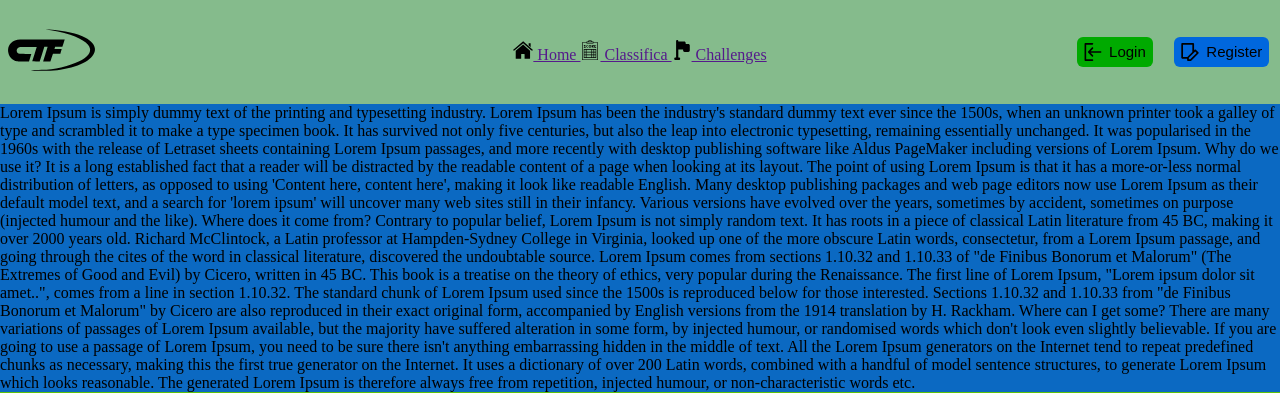
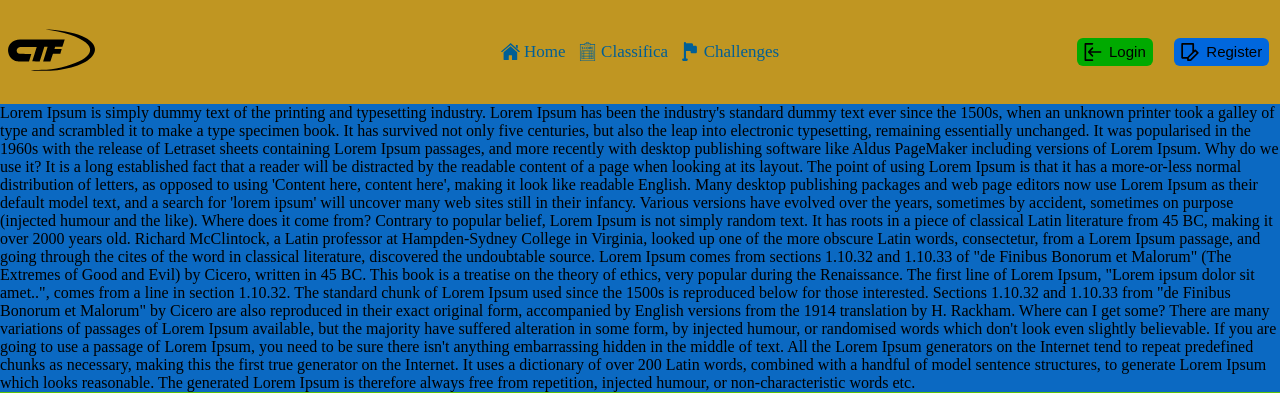
Before and after one commit to FeeeDz/H4ckUs4t1_CTF, a PHP site: page / in a window 1280 px wide. Shown: the top 393 px of the page. Run offline with PHP 8.4, Linux system fonts and the light colour scheme.

Commit message:
navbar responsive

```diff
--- a/css/style.css
+++ b/css/style.css
@@ -4,7 +4,7 @@
   opacity: 0;
 }
 
-.preload * {
+.disable-animation * {
   transition: none !important;
 }
 
@@ -13,15 +13,11 @@ body {
 }
 
 #navbar {
-  background-color: rgb(133, 187, 140);
+  background-color: rgb(192, 150, 34);
   display: flex;
   align-items: center;
   justify-content: center;
   flex-wrap: wrap;
-}
-#navbar a {
-  width: 0px;
-  display: inline;
 }
 #navbar #navbar-logo {
   text-align: left;
@@ -48,6 +44,46 @@ body {
   transition: max-height 0.5s, opacity 0.5s;
   max-height: 75px;
 }
+#navbar #navbar-nav > *:not(:last-child) {
+  margin-right: 8px;
+}
+#navbar #navbar-nav a {
+  font-size: 17px;
+  text-decoration: none;
+  color: rgb(0, 95, 150);
+  width: 0px;
+  white-space: nowrap;
+}
+#navbar #navbar-nav a:hover {
+  filter: brightness(125%);
+}
+#navbar #navbar-nav .navbar-nav-icon {
+  display: inline-block;
+  background: rgb(0, 95, 150);
+  -webkit-mask-size: cover;
+          mask-size: cover;
+  vertical-align: sub;
+  width: 19px;
+  height: 19px;
+}
+#navbar #navbar-nav .navbar-nav-icon:hover {
+  filter: brightness(115%);
+}
+#navbar #navbar-nav .navbar-nav-icon:active {
+  filter: brightness(85%);
+}
+#navbar #navbar-nav #navbar-nav-home {
+  -webkit-mask: url(../img/home.svg) no-repeat;
+          mask: url(../img/home.svg) no-repeat;
+}
+#navbar #navbar-nav #navbar-nav-scoreboard {
+  -webkit-mask: url(../img/scoreboard.svg) no-repeat;
+          mask: url(../img/scoreboard.svg) no-repeat;
+}
+#navbar #navbar-nav #navbar-nav-flag {
+  -webkit-mask: url(../img/flag.svg) no-repeat;
+          mask: url(../img/flag.svg) no-repeat;
+}
 #navbar #navbar-login-menu {
   transition: max-height 0.5s, opacity 0.5s;
   display: flex;
@@ -61,7 +97,7 @@ body {
   background-clip: padding-box;
   border: 0.133em solid transparent;
   border-radius: 7px;
-  padding: 0.4em 0.46em 0.46em 2.13em;
+  padding: 0.34em 0.46em 0.4em 2.13em;
   background-position: 0.46em 50%;
   background-repeat: no-repeat;
   background-size: 1.2em;
@@ -69,7 +105,7 @@ body {
 }
 #navbar #navbar-login-menu button:hover {
   cursor: pointer;
-  filter: brightness(110%);
+  filter: brightness(115%);
 }
 #navbar #navbar-login-menu button:active {
   border: 0.133em solid rgb(112, 111, 111);
--- a/css/style.scss
+++ b/css/style.scss
@@ -8,7 +8,7 @@ $login-button-padding: 8px;
     opacity: 0;
 }
 
-.preload *{
+.disable-animation *{
     transition: none !important;
 }
 
@@ -18,17 +18,12 @@ body {
 }
 
 #navbar {
-    background-color: rgb(133, 187, 140);
+    background-color: rgb(192, 150, 34);
 
     display: flex;
     align-items: center;
     justify-content: center;
     flex-wrap: wrap;
-
-    a{
-        width: 0px;
-        display: inline;
-    }
 
     #navbar-logo {
         text-align: left;
@@ -55,12 +50,61 @@ body {
         }
 
         #navbar-menu-button:active {
+
         }
     }
 
     #navbar-nav {
+        $color: rgb(0, 95, 150);
+        $size: 17px;
+
         transition: max-height .5s, opacity .5s;
         max-height: 75px;
+
+        > *:not(:last-child) {
+            margin-right: 8px;
+        }
+
+        a{
+            font-size: $size;
+            text-decoration: none;
+            color: $color;
+            width: 0px;
+            white-space:nowrap;
+        }
+
+        a:hover {
+            filter: brightness(125%);
+        }
+
+        .navbar-nav-icon {
+            display: inline-block;
+            background: $color;
+            mask-size: cover;
+            vertical-align: sub;
+            width: $size+2;
+            height: $size+2;
+        }
+
+        .navbar-nav-icon:hover {
+            filter: brightness(115%);
+        }
+
+        .navbar-nav-icon:active {
+            filter: brightness(85%);
+        }
+
+        #navbar-nav-home {
+            mask: url(../img/home.svg) no-repeat;
+        }
+
+        #navbar-nav-scoreboard {
+            mask: url(../img/scoreboard.svg) no-repeat;
+        }
+
+        #navbar-nav-flag {
+            mask: url(../img/flag.svg) no-repeat;
+        }
     }
 
     #navbar-login-menu {
@@ -71,14 +115,13 @@ body {
 
         max-height: 60px;
 
-
         button{
             font-size: 15px;
             font-weight: 500;
             background-clip: padding-box;
             border: 0.133em solid transparent;
             border-radius: 7px;
-            padding: 0.4em 0.46em 0.46em 0.93em + 1.2em;
+            padding: 0.34em 0.46em 0.4em 0.93em + 1.2em;
             background-position: 0.46em 50%;
             background-repeat: no-repeat;
             background-size: 1.2em;
@@ -87,7 +130,7 @@ body {
 
         button:hover{
             cursor: pointer;
-            filter: brightness(110%);
+            filter: brightness(115%);
         }
 
         button:active {
--- a/index.php
+++ b/index.php
@@ -14,7 +14,7 @@ session_start();
     <link rel="stylesheet" href="https://fonts.googleapis.com/css?family=Source+Sans+Pro">
     <link rel="stylesheet" href="css/style.css">
 </head>
-<body class="preload">
+<body>
     <nav id="navbar">
         <div id="navbar-logo">
             <img src = "img/logo.svg" alt="My Happy SVG" style="height: 100px;">
@@ -24,16 +24,16 @@ session_start();
         </div>
         <div id="navbar-nav">
             <a href="">
-                <img src="img/home.svg" width="20">
-                Home
+                <span id="navbar-nav-home" class="navbar-nav-icon"></span>
+                <span>Home</span>
             </a>
             <a href="">
-                <img src="img/scoreboard.svg" width="20">
-                Classifica
+                <span id="navbar-nav-scoreboard" class="navbar-nav-icon"></span>
+                <span>Classifica</span>
             </a>
             <a href="">
-                <img src="img/flag.svg" width="20">
-                Challenges
+                <span id="navbar-nav-flag" class="navbar-nav-icon"></span>
+                <span>Challenges</span>
             </a>
         </div>
         <div id="navbar-login-menu">
--- a/js/script.js
+++ b/js/script.js
@@ -1,3 +1,7 @@
+function flush_css(element) {
+    element.offsetHeight;
+}
+
 function navbar_menu_button(change_state = true) {
     if(change_state)
         navbar_menu_button.state = !navbar_menu_button.state;
@@ -20,41 +24,56 @@ function mq_width_listener(mq){
 
         navbar_nav.style.width = "100%";
         navbar_nav.style.textAlign = "left";
+        navbar_nav_links.forEach(element => element.style.paddingLeft = "15px");
+        navbar_nav_links.forEach(element => element.style.margin = "0");
 
         navbar_login_menu.style.width = "100%";
-        navbar_login_menu.style.textAlign = "center";
+        navbar_login_menu.style.justifyContent = "center";
 
         navbar_menu_button(false);
     }
     else {
-        navbar_logo.style.width = "30%";
+        navbar_logo.style.width = "27%";
 
         navbar_nav.classList.remove("hidden");
-        navbar_nav.style.width = "40%";
+        navbar_nav.style.width = "46%";
         navbar_nav.style.textAlign = "center";
+        navbar_nav_links.forEach(element => element.style.paddingLeft = "");
+        navbar_nav_links.forEach(element => element.style.margin = "");
 
         navbar_login_menu.classList.remove("hidden");
-        navbar_login_menu.style.width = "30%";
-        navbar_login_menu.style.textAlign = "right";
+        navbar_login_menu.style.width = "27%";
+        navbar_login_menu.style.justifyContent = "right";
 
         // main.style.minHeight = "calc(100vh - " + (parseInt(navbar.clientHeight) + parseInt(footer.clientHeight)) + "px)";
     }
+
+    if(mq_width_listener.state != mq.matches){
+        body.classList.add("disable-animation");
+        flush_css(body);
+        body.classList.remove("disable-animation");
+        flush_css(body);
+    }
+
+    mq_width_listener.state = mq.matches
 }
 
 let body = document.querySelector("body");
 let navbar = document.querySelector("#navbar");
 let navbar_logo = navbar.querySelector("#navbar-logo");
 let navbar_nav = navbar.querySelector("#navbar-nav");
+let navbar_nav_links = navbar_nav.querySelectorAll("a");
 let navbar_login_menu = navbar.querySelector("#navbar-login-menu");
 let main = document.querySelector("#main");
 let footer = document.querySelector("#footer");
 
 navbar_menu_button.state = false;
+mq_width_listener.state = false;
 
 let mq = window.matchMedia("(max-width: 767px)");
 mq_width_listener(mq)
 mq.addEventListener("change", mq_width_listener);
 
 window.onload = function() {
-    body.classList.remove("preload");
+    body.classList.remove("disable-animation");
 }
```
Also changed, not shown: 1 other file.
